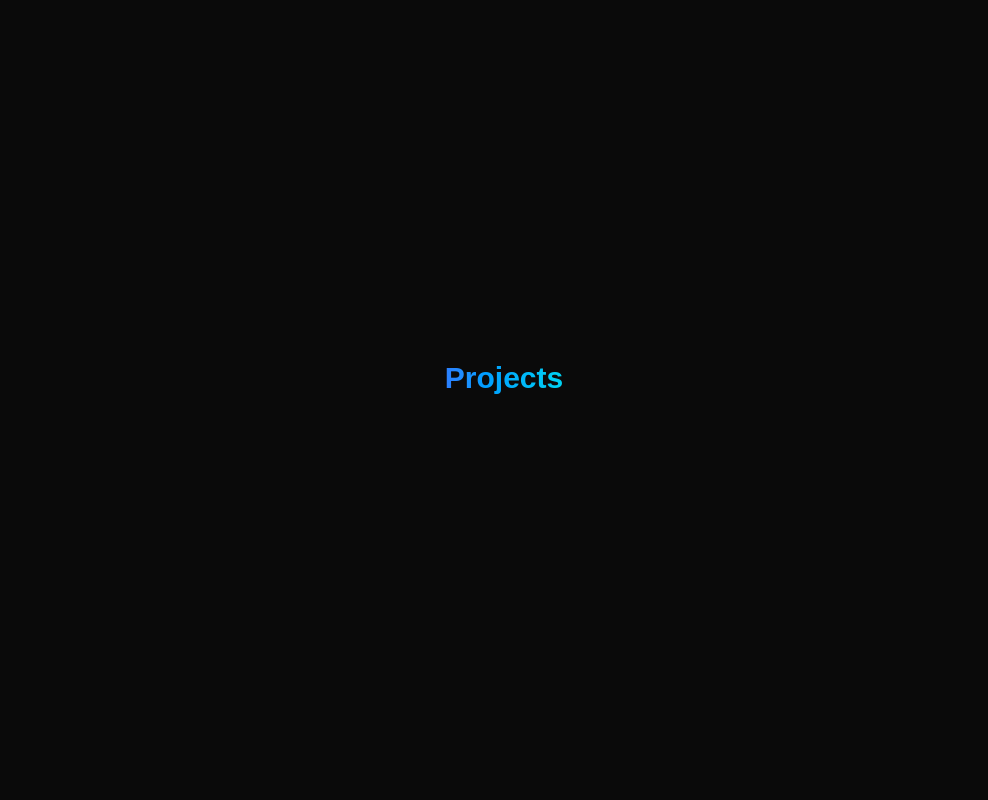
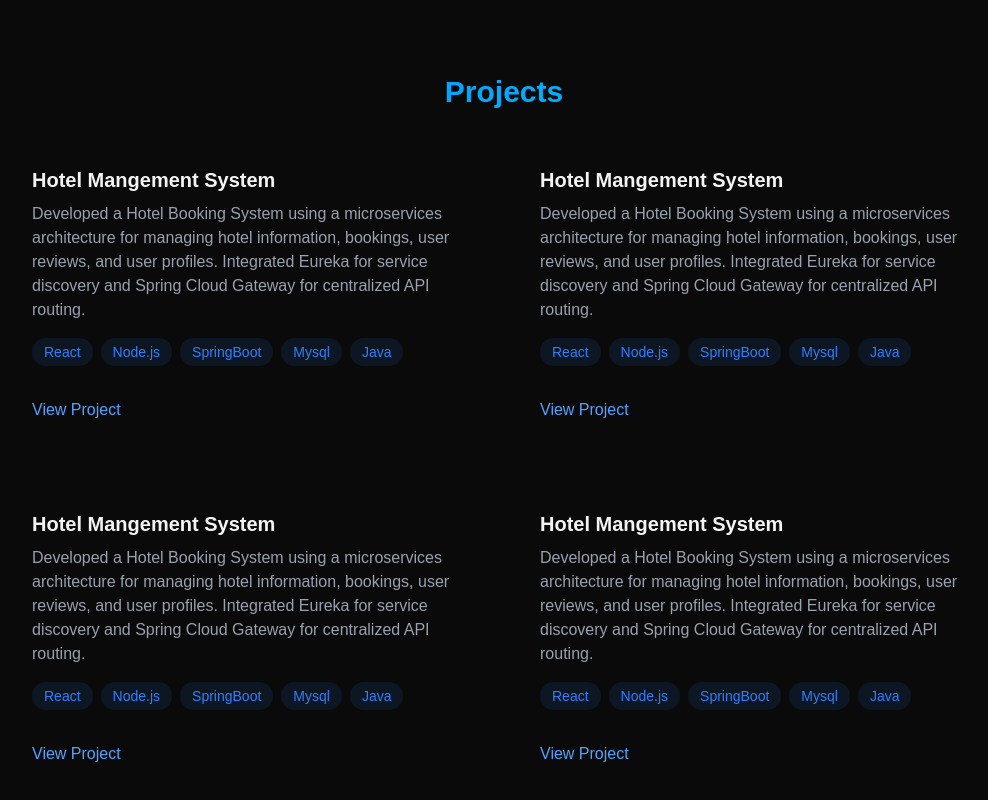
Before and after one commit to senith02/senithnimsara, a React (Vite) app: page / in a window 1280 px wide. Shown: the part 1686-2486 px from the top of the page, without its empty margins (136-1124 px from the left). Built offline with nearby package versions, Linux system fonts and the light colour scheme.

Commit message:
make projects section

```diff
--- a/src/components/About.jsx
+++ b/src/components/About.jsx
@@ -38,7 +38,7 @@ const About = () => {
                                                 <div className='flex flex-wrap gap-2'>
                                                         {frontendSkills.map((tech, key) => (
                                                                 <span key={key} className='bg-blue-500/10 text-blue-500 py-1 px-3 rounded-full text-sm
-                                                                hover:bg-blue-500/20 hover:shadow-[0_2px_8px_rgba(59,130,2246,0.2)] transition'>
+                                                                hover:bg-blue-500/20 hover:shadow-[0_2px_8px_rgba(59,130,246,0.2)] transition'>
                                                                         {tech}
                                                                 </span>
                                                         ))}
@@ -50,7 +50,7 @@ const About = () => {
                                                 <div className='flex flex-wrap gap-2'>
                                                         {backendSkills.map((tech, key) => (
                                                                 <span key={key} className='bg-blue-500/10 text-blue-500 py-1 px-3 rounded-full text-sm
-                                                                hover:bg-blue-500/20 hover:shadow-[0_2px_8px_rgba(59,130,2246,0.2)] transition'>
+                                                                hover:bg-blue-500/20 hover:shadow-[0_2px_8px_rgba(59,130,246,0.2)] transition'>
                                                                         {tech}
                                                                 </span>
                                                         ))}
--- a/src/components/Projects.jsx
+++ b/src/components/Projects.jsx
@@ -9,7 +9,77 @@ const Projects = () => {
                         text-transparent text-center'>
                                 {" "}
                                 Projects
-                        </h2>
+          </h2>
+          <div className='grid grid-cols-1 md:grid-cols-2 gap-6'>
+            <div className='p-6 rounded-xl border-white/10 hover:-translate-y-1 hover:border-blue-500/30 hover:shadow-[0_2px_8px_rgba(59,130,246,0.2)] transition'>
+              <h3 className='text-xl font-bold mb-2'>Hotel Mangement System</h3>
+              <p className='text-gray-400 mb-4'>Developed a Hotel Booking System using a microservices architecture for managing hotel information,
+                bookings, user reviews, and user profiles. Integrated Eureka for service discovery and Spring Cloud Gateway
+                for centralized API routing.</p>
+                <div className='flex flex-wrap gap-2 mb-4'>
+                  {["React","Node.js","SpringBoot","Mysql","Java"].map((tech, key) => (
+                  <span key={key} className='bg-blue-500/10 text-blue-500 py-1 px-3 rounded-full text-sm
+                  hover:bg-blue-500/20 hover:shadow-[0_2px_8px_rgba(59,130,246,0.1)] transition-all'>
+                          {tech}
+                  </span>
+                ))}
+                </div>
+                <div className='flex justify-between items-center'>
+                  <a href='#' className='text-blue-400 hover:text-blue-300 transition-colors my-4'> View Project</a>
+                </div>
+            </div>
+            <div className='p-6 rounded-xl border-white/10 hover:-translate-y-1 hover:border-blue-500/30 hover:shadow-[0_2px_8px_rgba(59,130,246,0.2)] transition'>
+              <h3 className='text-xl font-bold mb-2'>Hotel Mangement System</h3>
+              <p className='text-gray-400 mb-4'>Developed a Hotel Booking System using a microservices architecture for managing hotel information,
+                bookings, user reviews, and user profiles. Integrated Eureka for service discovery and Spring Cloud Gateway
+                for centralized API routing.</p>
+                <div className='flex flex-wrap gap-2 mb-4'>
+                  {["React","Node.js","SpringBoot","Mysql","Java"].map((tech, key) => (
+                  <span key={key} className='bg-blue-500/10 text-blue-500 py-1 px-3 rounded-full text-sm
+                  hover:bg-blue-500/20 hover:shadow-[0_2px_8px_rgba(59,130,246,0.1)] transition-all'>
+                          {tech}
+                  </span>
+                ))}
+                </div>
+                <div className='flex justify-between items-center'>
+                  <a href='#' className='text-blue-400 hover:text-blue-300 transition-colors my-4'> View Project</a>
+                </div>
+            </div>
+            <div className='p-6 rounded-xl border-white/10 hover:-translate-y-1 hover:border-blue-500/30 hover:shadow-[0_2px_8px_rgba(59,130,246,0.2)] transition'>
+              <h3 className='text-xl font-bold mb-2'>Hotel Mangement System</h3>
+              <p className='text-gray-400 mb-4'>Developed a Hotel Booking System using a microservices architecture for managing hotel information,
+                bookings, user reviews, and user profiles. Integrated Eureka for service discovery and Spring Cloud Gateway
+                for centralized API routing.</p>
+                <div className='flex flex-wrap gap-2 mb-4'>
+                  {["React","Node.js","SpringBoot","Mysql","Java"].map((tech, key) => (
+                  <span key={key} className='bg-blue-500/10 text-blue-500 py-1 px-3 rounded-full text-sm
+                  hover:bg-blue-500/20 hover:shadow-[0_2px_8px_rgba(59,130,246,0.1)] transition-all'>
+                          {tech}
+                  </span>
+                ))}
+                </div>
+                <div className='flex justify-between items-center'>
+                  <a href='#' className='text-blue-400 hover:text-blue-300 transition-colors my-4'> View Project</a>
+                </div>
+            </div>
+            <div className='p-6 rounded-xl border-white/10 hover:-translate-y-1 hover:border-blue-500/30 hover:shadow-[0_2px_8px_rgba(59,130,246,0.2)] transition'>
+              <h3 className='text-xl font-bold mb-2'>Hotel Mangement System</h3>
+              <p className='text-gray-400 mb-4'>Developed a Hotel Booking System using a microservices architecture for managing hotel information,
+                bookings, user reviews, and user profiles. Integrated Eureka for service discovery and Spring Cloud Gateway
+                for centralized API routing.</p>
+                <div className='flex flex-wrap gap-2 mb-4'>
+                  {["React","Node.js","SpringBoot","Mysql","Java"].map((tech, key) => (
+                  <span key={key} className='bg-blue-500/10 text-blue-500 py-1 px-3 rounded-full text-sm
+                  hover:bg-blue-500/20 hover:shadow-[0_2px_8px_rgba(59,130,246,0.1)] transition-all'>
+                          {tech}
+                  </span>
+                ))}
+                </div>
+                <div className='flex justify-between items-center'>
+                  <a href='#' className='text-blue-400 hover:text-blue-300 transition-colors my-4'> View Project</a>
+                </div>
+            </div>
+          </div>
         </div>
     </section>
   )
```
